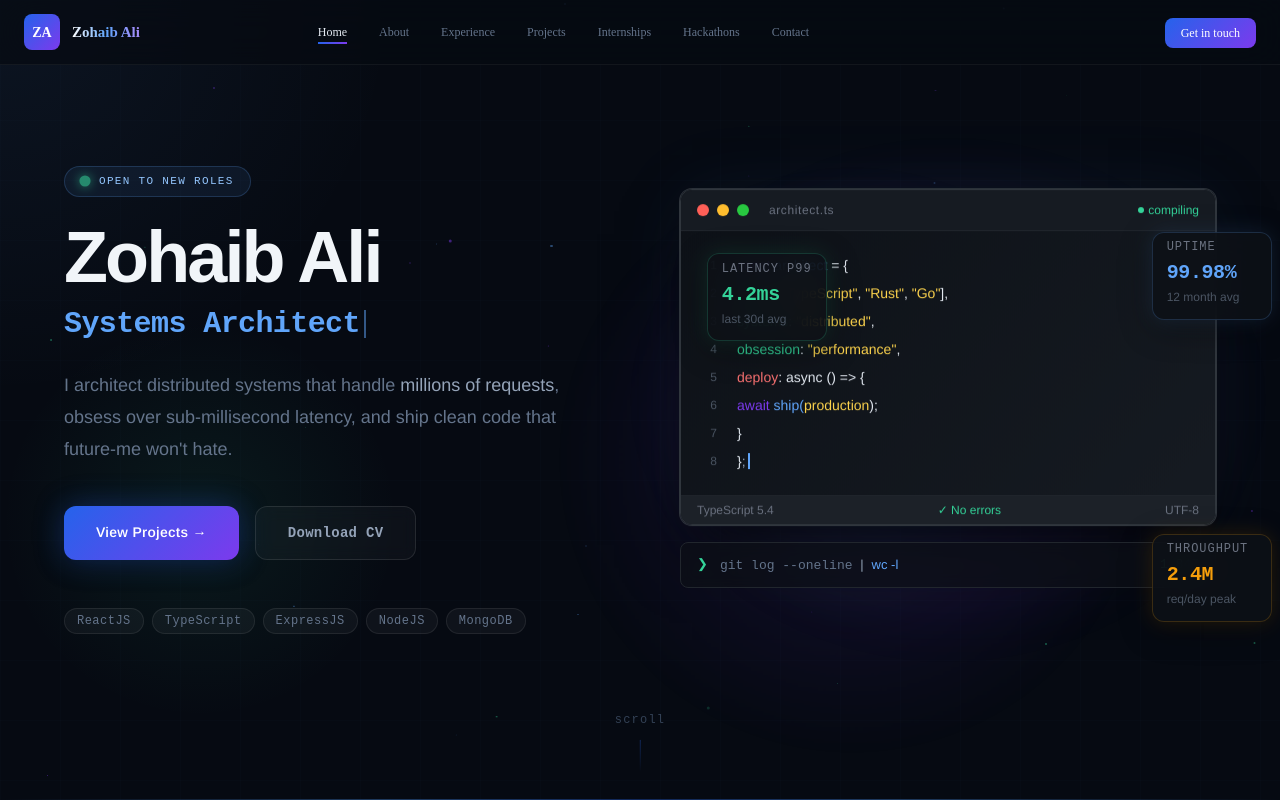
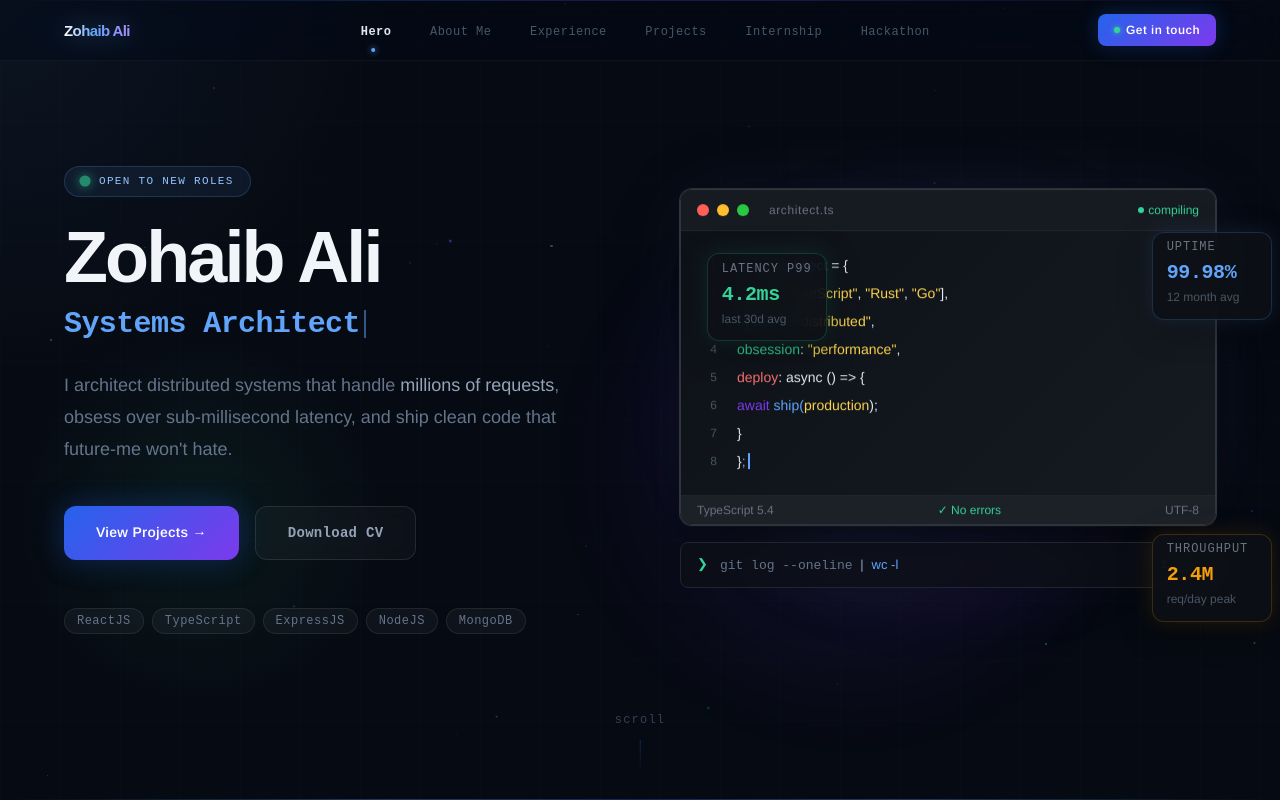
Before and after one commit to githubzohaib/Portfolio-Website, a React (Vite) app in the folder client/: page / in a window 1280 px wide. Shown: the top 800 px of the page. Built offline with nearby package versions, Linux system fonts and the light colour scheme.

Commit message:
navbar final version

```diff
--- a/client/src/components/layouts/Navbar.tsx
+++ b/client/src/components/layouts/Navbar.tsx
@@ -1,281 +1,442 @@
 import { motion, useScroll } from "framer-motion";
 import { useState, useEffect } from "react";
 
-// ─────────────────────────────────────────────
-// Navigation Links
-// ─────────────────────────────────────────────
+// ─── Nav links ────────────────────────────────────────────────────────────────
 const NAV_LINKS = [
-  { label: "Home", href: "#hero" },
-  { label: "About", href: "#about" },
+  { label: "Hero",       href: "#hero" },
+  { label: "About Me",   href: "#about" },
   { label: "Experience", href: "#experience" },
-  { label: "Projects", href: "#projects" },
-  { label: "Internships", href: "#internship" },
-  { label: "Hackathons", href: "#hackathon" },
-  { label: "Contact", href: "#contact" },
+  { label: "Projects",   href: "#projects" },
+  { label: "Internship", href: "#internship" },
+  { label: "Hackathon",  href: "#hackathon" },
 ];
 
-// ─────────────────────────────────────────────
-// Brand Logo
-// ─────────────────────────────────────────────
-function LogoMark({ onClick }: { onClick: (e: React.MouseEvent, href: string) => void }) {
+// ─── Animated logo mark ──────────────────────────────────────────────────────
+function LogoMark() {
   return (
     <a
       href="#hero"
-      onClick={(e) => onClick(e, "#hero")}
-      className="flex items-center gap-3 select-none"
-      style={{ textDecoration: "none" }}
+      className="flex items-center gap-2.5 group select-none flex-shrink-0"
+      aria-label="Home"
     >
-      <motion.div
-        whileHover={{ rotate: 12, scale: 1.08 }}
-        transition={{ type: "spring", stiffness: 300 }}
-        className="w-9 h-9 rounded-lg flex items-center justify-center"
+      <div className="flex flex-col leading-none">
+        <motion.span
+          className="font-black"
           style={{
-          background: "linear-gradient(135deg,#2563EB,#7C3AED)",
-          fontFamily: "JetBrains Mono",
-          fontWeight: 700,
-          color: "#fff",
-          fontSize: "14px",
-        }}
-      >
-        ZA
-      </motion.div>
-
-      <span
-        className="hidden sm:block"
-        style={{
-          fontFamily: "Sora",
+            fontFamily: "'Sora', sans-serif",
             fontSize: "15px",
-          fontWeight: 600,
-          background: "linear-gradient(90deg,#FFFFFF,#60A5FA,#A78BFA)",
+            letterSpacing: "-0.04em",
+            background: "linear-gradient(90deg, #FFFFFF 0%, #60A5FA 45%, #A78BFA 100%)",
             WebkitBackgroundClip: "text",
             WebkitTextFillColor: "transparent",
+            filter: "drop-shadow(0 0 12px rgba(96,165,250,0.45))",
+            lineHeight: 1,
+            whiteSpace: "nowrap",
           }}
         >
           Zohaib Ali
-      </span>
+        </motion.span>
+      </div>
     </a>
   );
 }
 
-// ─────────────────────────────────────────────
-// Nav Link
-// ─────────────────────────────────────────────
-function NavLink({
-  label,
-  href,
-  active,
-  onClick,
-}: {
+// ─── Desktop Nav Link ─────────────────────────────────────────────────────────
+interface NavLinkProps {
   label: string;
   href: string;
-  active: boolean;
-  onClick: (e: React.MouseEvent, href: string) => void;
-}) {
+  isActive: boolean;
+  onClick: (e: React.MouseEvent<HTMLAnchorElement>) => void;
+}
+
+function NavLink({ label, href, isActive, onClick }: NavLinkProps) {
   return (
     <a
       href={href}
-      onClick={(e) => onClick(e, href)}
-      className="relative text-xs"
+      onClick={onClick}
+      className="relative px-1 py-1 group"
       style={{
-        fontFamily: "JetBrains Mono",
-        color: active ? "#E2E8F0" : "#64748B",
         textDecoration: "none",
+        whiteSpace: "nowrap",
+        flexShrink: 0,
       }}
     >
+      <span
+        className="relative z-10 text-xs transition-colors duration-200"
+        style={{
+          fontFamily: "'JetBrains Mono', monospace",
+          letterSpacing: "0.04em",
+          color: isActive ? "#E2E8F0" : "#4B5563",
+          fontWeight: isActive ? "600" : "400",
+          whiteSpace: "nowrap",
+        }}
+      >
+        <span
+          className="mr-1 opacity-0 group-hover:opacity-100 transition-opacity duration-150"
+          style={{ color: "#2563EB", fontSize: "10px" }}
+        >
+          ./
+        </span>
         {label}
+      </span>
 
-      {active && (
-        <motion.div
-          layoutId="navIndicator"
-          className="absolute -bottom-1 left-0 right-0 h-[2px]"
-          style={{
-            background: "linear-gradient(90deg,#2563EB,#7C3AED)",
-          }}
+      {/* Underline glow on hover */}
+      <span
+        className="absolute bottom-0 left-0 right-0 h-px origin-left scale-x-0 group-hover:scale-x-100 transition-transform duration-200"
+        style={{ background: "linear-gradient(90deg, #2563EB, #7C3AED)" }}
+      />
+
+      {/* Active dot */}
+      {isActive && (
+        <motion.span
+          layoutId="activeNavDot"
+          className="absolute -bottom-1.5 left-1/2 -translate-x-1/2 w-1 h-1 rounded-full"
+          style={{ background: "#60A5FA", boxShadow: "0 0 6px #60A5FA" }}
+          transition={{ type: "spring", stiffness: 400, damping: 30 }}
         />
       )}
     </a>
   );
 }
 
-// ─────────────────────────────────────────────
-// Contact Button
-// ─────────────────────────────────────────────
-function ContactButton({
-  onClick,
-}: {
-  onClick: (e: React.MouseEvent, href: string) => void;
-}) {
+// ─── Get In Touch button ──────────────────────────────────────────────────────
+interface ContactButtonProps {
+  onClick: (e: React.MouseEvent<HTMLAnchorElement>) => void;
+}
+
+function ContactButton({ onClick }: ContactButtonProps) {
   return (
     <motion.a
       href="#contact"
-      onClick={(e) => onClick(e, "#contact")}
-      whileHover={{ scale: 1.05 }}
-      whileTap={{ scale: 0.95 }}
-      className="px-4 py-2 rounded-lg text-xs"
+      onClick={onClick}
+      whileHover={{ scale: 1.03, y: -1 }}
+      whileTap={{ scale: 0.97 }}
+      className="relative px-4 py-2 rounded-lg text-xs font-semibold overflow-hidden group flex-shrink-0"
       style={{
-        fontFamily: "JetBrains Mono",
-        background: "linear-gradient(135deg,#2563EB,#7C3AED)",
+        background: "linear-gradient(135deg, #2563EB 0%, #7C3AED 100%)",
         color: "#fff",
+        fontFamily: "'JetBrains Mono', monospace",
+        letterSpacing: "0.04em",
+        boxShadow: "0 0 20px rgba(37,99,235,0.3), 0 2px 12px rgba(0,0,0,0.4)",
         textDecoration: "none",
+        whiteSpace: "nowrap",
+        display: "inline-flex",
+        alignItems: "center",
+        gap: "6px",
       }}
     >
+      <span
+        className="absolute inset-0 -translate-x-full group-hover:translate-x-full transition-transform duration-500"
+        style={{
+          background: "linear-gradient(90deg, transparent, rgba(255,255,255,0.15), transparent)",
+        }}
+      />
+      <span className="relative flex items-center gap-1.5">
+        <span
+          className="w-1.5 h-1.5 rounded-full"
+          style={{ background: "#34D399", boxShadow: "0 0 5px #34D399" }}
+        />
         Get in touch
+      </span>
     </motion.a>
   );
 }
 
-// ─────────────────────────────────────────────
-// Hamburger
-// ─────────────────────────────────────────────
-function Hamburger({ open }: { open: boolean }) {
+// ─── Mobile hamburger icon ────────────────────────────────────────────────────
+interface HamburgerIconProps {
+  open: boolean;
+}
+
+function HamburgerIcon({ open }: HamburgerIconProps) {
   return (
-    <div className="flex flex-col gap-1 w-5">
+    <div className="flex flex-col justify-center gap-1.5 w-5 h-5">
       <motion.span
-        animate={open ? { rotate: 45, y: 5 } : {}}
-        className="h-[2px] bg-slate-300"
+        animate={open ? { rotate: 45, y: 6 } : { rotate: 0, y: 0 }}
+        className="block h-px rounded-full origin-center"
+        style={{ background: "#94A3B8" }}
+        transition={{ duration: 0.25 }}
       />
       <motion.span
-        animate={open ? { opacity: 0 } : {}}
-        className="h-[2px] bg-slate-300"
+        animate={open ? { opacity: 0, scaleX: 0 } : { opacity: 1, scaleX: 1 }}
+        className="block h-px rounded-full"
+        style={{ background: "#94A3B8" }}
+        transition={{ duration: 0.2 }}
       />
       <motion.span
-        animate={open ? { rotate: -45, y: -5 } : {}}
-        className="h-[2px] bg-slate-300"
+        animate={open ? { rotate: -45, y: -6 } : { rotate: 0, y: 0 }}
+        className="block h-px rounded-full origin-center"
+        style={{ background: "#94A3B8" }}
+        transition={{ duration: 0.25 }}
       />
     </div>
   );
 }
 
-// ─────────────────────────────────────────────
-// Navbar
-// ─────────────────────────────────────────────
+// ─── Main Navbar ──────────────────────────────────────────────────────────────
 export default function Navbar() {
-  const [active, setActive] = useState("hero");
+  const [activeSection, setActiveSection] = useState("hero");
   const [mobileOpen, setMobileOpen] = useState(false);
+  const [scrolled, setScrolled] = useState(false);
   const { scrollY } = useScroll();
 
-  // highlight active section
+  // Track scroll for glass intensity
   useEffect(() => {
-    const sections = NAV_LINKS.map((s) => s.href.replace("#", ""));
+    const unsub = scrollY.on("change", (v) => setScrolled(v > 20));
+    return unsub;
+  }, [scrollY]);
 
+  // Lock body scroll when mobile menu is open
+  useEffect(() => {
+    document.body.style.overflow = mobileOpen ? "hidden" : "";
+    return () => { document.body.style.overflow = ""; };
+  }, [mobileOpen]);
+
+  // Intersection observer to highlight active section
+  useEffect(() => {
+    const sections = NAV_LINKS.map((l) => l.href.replace("#", ""));
     const observers = sections.map((id) => {
       const el = document.getElementById(id);
-      if (!el) return;
-
-      const observer = new IntersectionObserver(
-        ([entry]) => {
-          if (entry.isIntersecting) {
-            setActive(id);
-          }
-        },
-        { rootMargin: "-40% 0px -50% 0px" }
+      if (!el) return null;
+      const obs = new IntersectionObserver(
+        ([entry]) => { if (entry.isIntersecting) setActiveSection(id); },
+        { rootMargin: "-40% 0px -55% 0px", threshold: 0 }
       );
-
-      observer.observe(el);
-      return observer;
+      obs.observe(el);
+      return obs;
     });
-
     return () => observers.forEach((o) => o?.disconnect());
   }, []);
 
-  // smooth scroll
- const handleClick = (e: React.MouseEvent, href: string) => {
+  // ─── Smooth scroll helper ─────────────────────────────────────────────────
+  const smoothScrollTo = (href: string) => {
+    const id = href.replace("#", "");
+    const el = document.getElementById(id);
+    if (el) {
+      const top = el.getBoundingClientRect().top + window.pageYOffset - 64;
+      window.scrollTo({ top, behavior: "smooth" });
+    } else {
+      window.location.hash = href;
+    }
+  };
+
+  // ─── Unified click handler ────────────────────────────────────────────────
+  const handleNavClick = (
+  e: React.MouseEvent<HTMLAnchorElement>,
+  href: string
+) => {
   e.preventDefault();
   setMobileOpen(false);
-
-    const id = href.replace("#", "");
-    const el = document.getElementById(id);
-
-    if (!el) return;
-
-    const y =
-      el.getBoundingClientRect().top +
-      window.pageYOffset -
-      70;
-
-    window.scrollTo({
-      top: y,
-      behavior: "smooth",
-    });
-
-    setActive(id);
+  setTimeout(() => smoothScrollTo(href), 60);
 };
 
   return (
     <>
-      <nav
-        className="fixed top-0 left-0 right-0 z-50"
+      {/* ── Sticky Navbar ─────────────────────────────────────────────── */}
+      <motion.nav
+        initial={{ y: -80, opacity: 0 }}
+        animate={{ y: 0, opacity: 1 }}
+        transition={{ duration: 0.7, delay: 0.1, ease: [0.25, 0.46, 0.45, 0.94] }}
         style={{
-          backdropFilter: "blur(20px)",
-          background: "rgba(6,10,18,0.7)",
-          borderBottom: "1px solid rgba(255,255,255,0.05)",
+          position: "fixed",
+          top: 0,
+          left: 0,
+          right: 0,
+          zIndex: 9999,
+          background: scrolled ? "rgba(6,10,18,0.75)" : "rgba(6,10,18,0.45)",
+          backdropFilter: "blur(20px) saturate(160%)",
+          WebkitBackdropFilter: "blur(20px) saturate(160%)",
+          borderBottom: scrolled
+            ? "1px solid rgba(96,165,250,0.12)"
+            : "1px solid rgba(255,255,255,0.04)",
+          boxShadow: scrolled
+            ? "0 4px 32px rgba(0,0,0,0.5), 0 1px 0 rgba(96,165,250,0.08)"
+            : "none",
+          transition: "background 0.35s ease, border-color 0.35s ease, box-shadow 0.35s ease",
+        }}
+        aria-label="Primary navigation"
+      >
+        {/* Subtle top accent line */}
+        <div
+          className="absolute top-0 left-0 right-0 h-px"
+          style={{
+            background:
+              "linear-gradient(90deg, transparent 0%, rgba(37,99,235,0.6) 30%, rgba(124,58,237,0.6) 60%, transparent 100%)",
+            opacity: scrolled ? 1 : 0.4,
+            transition: "opacity 0.35s ease",
+          }}
+        />
+
+        {/* ── Top bar ─────────────────────────────────────────────────── */}
+        <div
+          className="relative max-w-7xl mx-auto px-4 sm:px-6 lg:px-16"
+          style={{
+            height: "60px",
+            display: "flex",
+            alignItems: "center",
+            justifyContent: "space-between",
           }}
         >
-        <div className="max-w-7xl mx-auto flex items-center px-6 h-[64px]">
+          {/* Logo – always visible, never shrinks */}
+          <LogoMark />
 
-          <LogoMark onClick={handleClick} />
-
-          {/* Desktop Nav */}
-          <div className="hidden lg:flex gap-8 mx-auto">
+          {/*
+            ── Desktop nav links ──────────────────────────────────────────
+            Breakpoint: xl (1280px+)
+            Nest Hub is 1024px → falls into hamburger. This prevents the
+            "About Me" wrapping bug entirely.
+          */}
+          <nav
+            className="hidden xl:flex items-center gap-5"
+            style={{
+              position: "absolute",
+              left: "50%",
+              transform: "translateX(-50%)",
+              whiteSpace: "nowrap",
+            }}
+          >
             {NAV_LINKS.map((link) => (
               <NavLink
                 key={link.href}
                 label={link.label}
                 href={link.href}
-                active={active === link.href.replace("#", "")}
-                onClick={handleClick}
+                isActive={activeSection === link.href.replace("#", "")}
+                onClick={(e) => handleNavClick(e, link.href)}
               />
             ))}
+          </nav>
+
+          {/* Right side */}
+          <div className="flex items-center gap-3 flex-shrink-0">
+            {/* CTA – desktop only (xl+) */}
+            <div className="hidden xl:block">
+              <ContactButton onClick={(e) => handleNavClick(e, "#contact")} />
             </div>
 
-          {/* Right */}
-          <div className="ml-auto flex items-center gap-3">
-
-            {/* desktop CTA */}
-            <div className="hidden lg:block">
-              <ContactButton onClick={handleClick} />
-            </div>
-
-            {/* hamburger */}
+            {/*
+              Hamburger – shown on everything below xl.
+              This covers: phones, tablets, Nest Hub (1024px), Nest Hub Max (1280px-1px).
+            */}
             <button
-              className="lg:hidden"
-              onClick={() => setMobileOpen(!mobileOpen)}
+              className="xl:hidden p-2 rounded-lg transition-colors duration-150"
+              style={{
+                background: mobileOpen ? "rgba(96,165,250,0.08)" : "transparent",
+                border: "1px solid rgba(255,255,255,0.06)",
+                cursor: "pointer",
+                lineHeight: 0,
+              }}
+              onClick={() => setMobileOpen((v) => !v)}
+              aria-label={mobileOpen ? "Close menu" : "Open menu"}
+              aria-expanded={mobileOpen}
             >
-              <Hamburger open={mobileOpen} />
+              <HamburgerIcon open={mobileOpen} />
             </button>
           </div>
         </div>
 
-        {/* Mobile Menu */}
-        {mobileOpen && (
+        {/* ── Dropdown menu (phones, tablets, Nest Hub) ─────────────────── */}
+        <motion.div
+          initial={false}
+          animate={{ height: mobileOpen ? "auto" : 0, opacity: mobileOpen ? 1 : 0 }}
+          transition={{ duration: 0.3, ease: [0.25, 0.46, 0.45, 0.94] }}
+          style={{
+            overflow: "hidden",
+            borderTop: mobileOpen ? "1px solid rgba(255,255,255,0.05)" : "none",
+          }}
+          className="xl:hidden"
+        >
           <div
-            className="lg:hidden px-6 pb-6 flex flex-col gap-4"
-            style={{
-              background: "rgba(6,10,18,0.95)",
-            }}
+            className="px-4 sm:px-6 py-4 flex flex-col gap-1"
+            style={{ background: "rgba(6,10,18,0.97)" }}
           >
-            {NAV_LINKS.map((link) => (
+            {NAV_LINKS.map((link, i) => {
+              const isActive = activeSection === link.href.replace("#", "");
+              return (
+                /*
+                  Use plain <a> (not motion.a) so touch events fire reliably.
+                  motion.a can swallow touch taps on some mobile browsers.
+                */
                 <a
                   key={link.href}
                   href={link.href}
-                onClick={(e) => handleClick(e, link.href)}
-                className="text-sm"
+                  onClick={(e) => handleNavClick(e, link.href)}
+                  className="flex items-center gap-3 px-3 py-3 rounded-lg transition-all duration-150"
                   style={{
-                  fontFamily: "JetBrains Mono",
-                  color: "#E2E8F0",
                     textDecoration: "none",
+                    background: isActive ? "rgba(37,99,235,0.12)" : "transparent",
+                    border: isActive
+                      ? "1px solid rgba(96,165,250,0.2)"
+                      : "1px solid transparent",
+                    cursor: "pointer",
+                    WebkitTapHighlightColor: "transparent",
+                    touchAction: "manipulation",
+                    userSelect: "none",
+                  }}
+                >
+                  <span
+                    style={{
+                      fontFamily: "'JetBrains Mono', monospace",
+                      fontSize: "10px",
+                      color: "#2563EB",
+                      minWidth: "16px",
+                      flexShrink: 0,
+                    }}
+                  >
+                    {String(i + 1).padStart(2, "0")}
+                  </span>
+
+                  <span
+                    style={{
+                      fontFamily: "'JetBrains Mono', monospace",
+                      fontSize: "13px",
+                      letterSpacing: "0.04em",
+                      color: isActive ? "#E2E8F0" : "#94A3B8",
+                      fontWeight: isActive ? "600" : "400",
+                      whiteSpace: "nowrap",
                     }}
                   >
                     {link.label}
+                  </span>
+
+                  {isActive && (
+                    <span
+                      className="ml-auto flex-shrink-0 w-1.5 h-1.5 rounded-full"
+                      style={{ background: "#60A5FA", boxShadow: "0 0 6px #60A5FA" }}
+                    />
+                  )}
                 </a>
-            ))}
+              );
+            })}
 
-            <ContactButton onClick={handleClick} />
+            {/* "Get in touch" CTA inside the menu */}
+            <a
+              href="#contact"
+              onClick={(e) => handleNavClick(e, "#contact")}
+              className="mt-3 flex items-center justify-center gap-2 px-4 py-3 rounded-xl text-xs font-semibold"
+              style={{
+                background: "linear-gradient(135deg, #2563EB 0%, #7C3AED 100%)",
+                color: "#fff",
+                fontFamily: "'JetBrains Mono', monospace",
+                letterSpacing: "0.06em",
+                textDecoration: "none",
+                boxShadow: "0 0 20px rgba(37,99,235,0.25)",
+                cursor: "pointer",
+                WebkitTapHighlightColor: "transparent",
+                touchAction: "manipulation",
+                userSelect: "none",
+              }}
+            >
+              <span
+                className="w-1.5 h-1.5 rounded-full flex-shrink-0"
+                style={{ background: "#34D399", boxShadow: "0 0 5px #34D399" }}
+              />
+              Get in touch
+            </a>
           </div>
-        )}
-      </nav>
+        </motion.div>
+      </motion.nav>
 
-      <div style={{ height: 70 }} />
+      {/* Spacer so page content isn't hidden under the fixed navbar */}
+      <div style={{ height: "60px" }} aria-hidden="true" />
     </>
   );
 }
```
Lines whose indentation alone changed are shown as unchanged.
